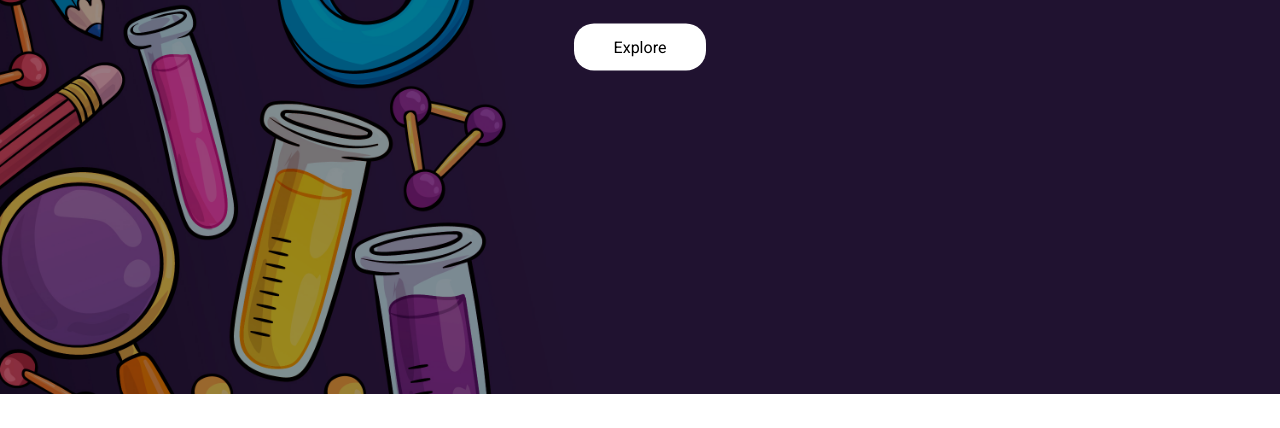
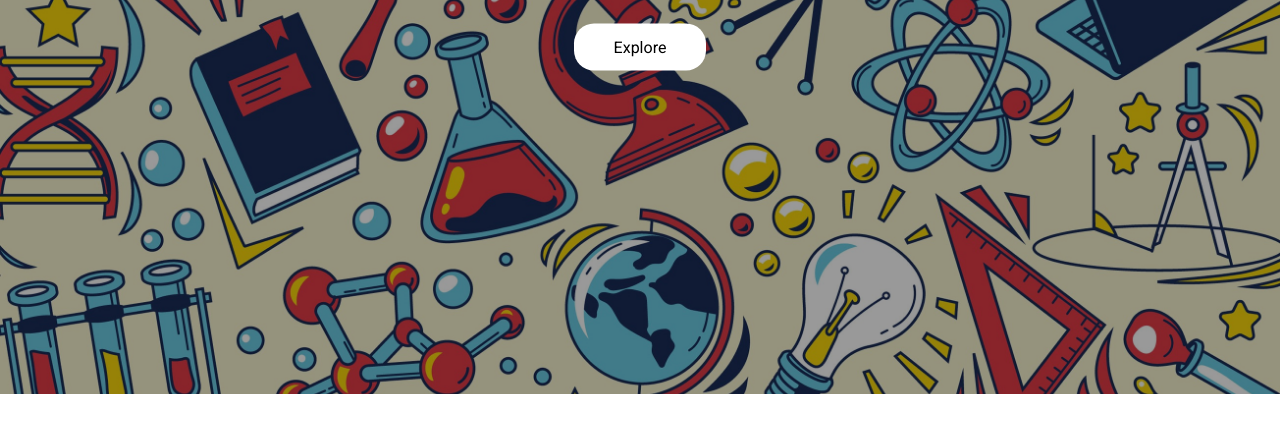
Before and after one commit to Codeligents/scienceligents, a plain HTML site: page index.html in a window 1280 px wide. Shown: the part 406-834 px from the top of the page. Drawn offline with nearby package versions, Linux system fonts and the light colour scheme.

Commit message:
Update index.html

```diff
--- a/index.html
+++ b/index.html
@@ -68,7 +68,7 @@
                         <div class="swiper mySwiper">
                                 <div class="swiper-wrapper">
                                         <div class="swiper-slide">
-                                                <img src="dark.jpg" alt="" class="home-img">
+                                                <img src="background.jpg" alt="" class="home-img">
 
                                                 <div class="home-details">
                                                         <div class="home-text">
```
